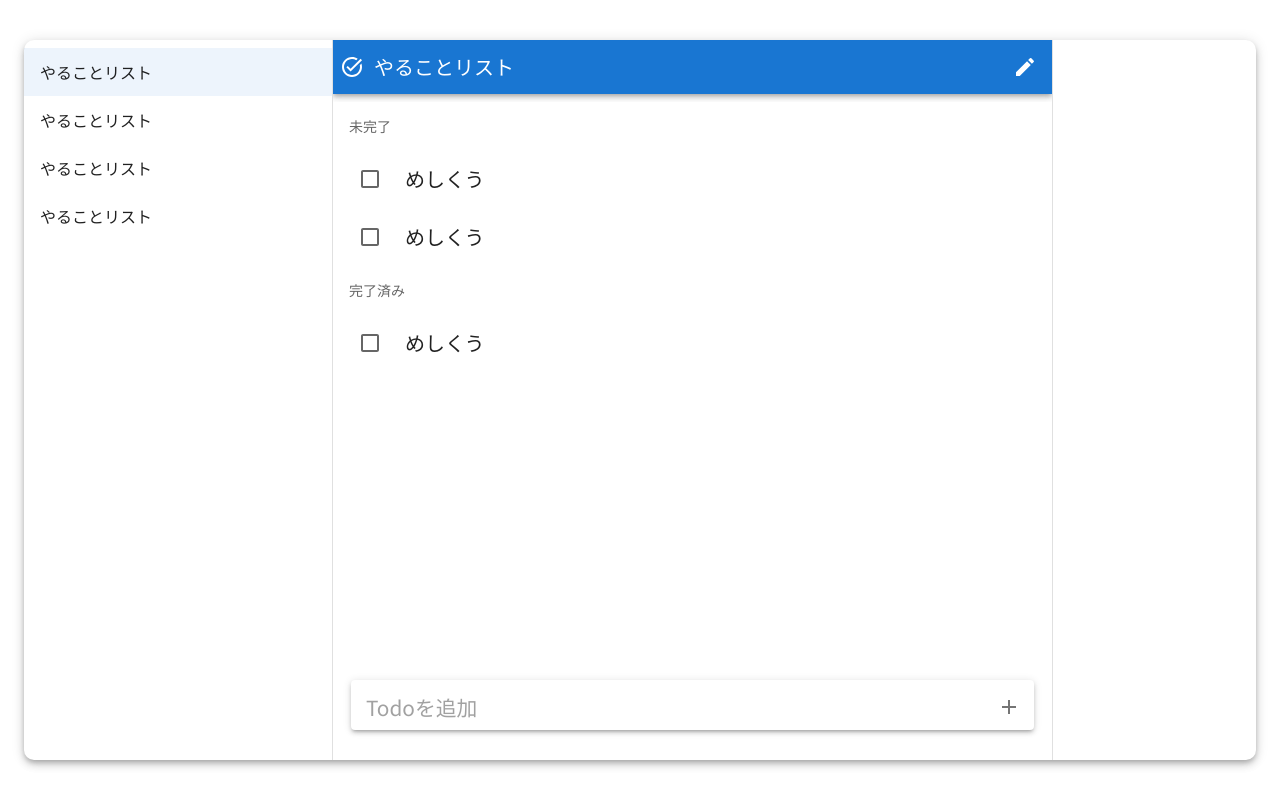
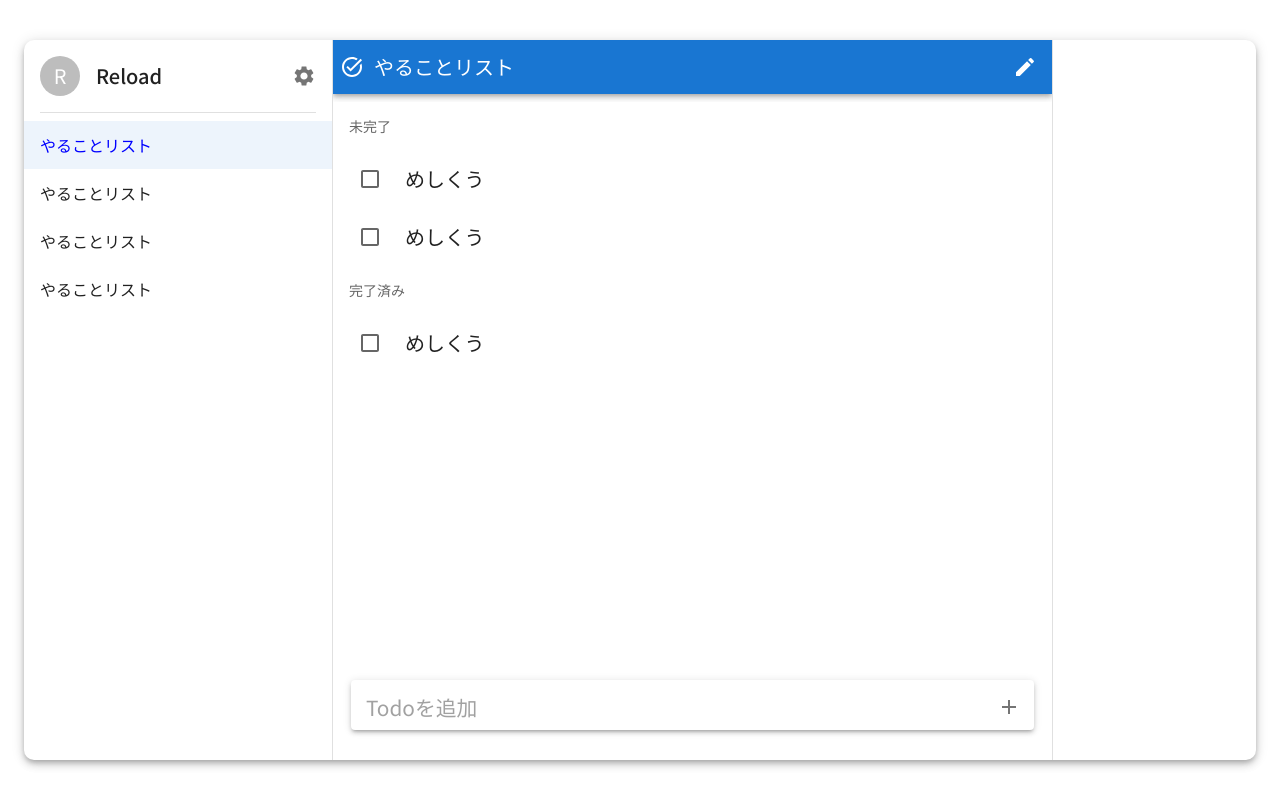
Before and after one commit to kakris704/todo-firebase-material, a React (Create React App) app: page / in a window 1280 px wide. Built offline with nearby package versions, Linux system fonts and the light colour scheme.

Commit message:
スタイルを更新

```diff
--- a/src/components/todo/List.tsx
+++ b/src/components/todo/List.tsx
@@ -1,7 +1,7 @@
 import React, { useState } from 'react'
 import ListMUI from '@mui/material/List'
-import { ListItemButton, ListItemIcon, ListItemText } from '@mui/material'
-import { Send } from '@mui/icons-material'
+import { Avatar, Box, Divider, ListItemAvatar, ListItemButton, ListItemIcon, ListItemText, ListSubheader, Typography } from '@mui/material'
+import { Send, Settings } from '@mui/icons-material'
 
 const TempTodoList = ({ Itemindex, selectIndex, setSelectIndex }: {Itemindex: number, selectIndex: number, setSelectIndex: Function}) => {
 
@@ -16,8 +16,13 @@ const TempTodoList = ({ Itemindex, selectIndex, setSelectIndex }: {Itemindex: nu
     <ListItemButton
       selected={selectIndex === Itemindex}
       onClick={(event) => handleItemClick(event, Itemindex)}
+      sx={{
+        '&.Mui-selected': {
+          color:'blue'
+        }
+      }}
     >
-      <ListItemText primary='やることリスト'/>
+      <ListItemText>やることリスト</ListItemText>
     </ListItemButton>
   )
 }
@@ -28,10 +33,22 @@ const List = () => {
   return (
     <div className='list grid-item'>
         <ListMUI sx={{ width: '100%'}} component="nav" aria-labelledby="nested-list-subheader">
-            <TempTodoList Itemindex={0} selectIndex={selectIndex} setSelectIndex={setSelectIndex}/>
-            <TempTodoList Itemindex={1} selectIndex={selectIndex} setSelectIndex={setSelectIndex}/>
-            <TempTodoList Itemindex={2} selectIndex={selectIndex} setSelectIndex={setSelectIndex}/>
-            <TempTodoList Itemindex={3} selectIndex={selectIndex} setSelectIndex={setSelectIndex}/>
+            <ListItemButton>
+              <ListItemAvatar>
+                <Avatar>R</Avatar>
+              </ListItemAvatar>
+              <ListItemText>
+                <Typography variant='h6'>Reload</Typography>
+              </ListItemText>
+              <Settings color='action'/>
+            </ListItemButton>
+            <Divider sx={{mb:1, mt:1}} variant='middle'/>
+            <div className='folderList'>
+              <TempTodoList Itemindex={0} selectIndex={selectIndex} setSelectIndex={setSelectIndex}/>
+              <TempTodoList Itemindex={1} selectIndex={selectIndex} setSelectIndex={setSelectIndex}/>
+              <TempTodoList Itemindex={2} selectIndex={selectIndex} setSelectIndex={setSelectIndex}/>
+              <TempTodoList Itemindex={3} selectIndex={selectIndex} setSelectIndex={setSelectIndex}/>
+            </div>
         </ListMUI>
     </div>
   )
--- a/src/components/todo/Todos.tsx
+++ b/src/components/todo/Todos.tsx
@@ -6,7 +6,7 @@ const TempItem = () => {
   return (
     <ListItem
             secondaryAction={
-              <div style={{transition: '.2s ease-out'}}>
+              <div>
               <IconButton>
                 <MoreVert />
               </IconButton>
@@ -16,11 +16,13 @@ const TempItem = () => {
               opacity: 1
             },
               '.MuiListItemSecondaryAction-root': {
-              opacity: 0
+              transition: '.15s ease',
+              opacity: 0,
             },
               '&:hover': {
                 backgroundColor: '#f5f5f5'
-              }
+              },
+              transition: '.15s ease'
             }}
           >
             <ListItemIcon>
```
